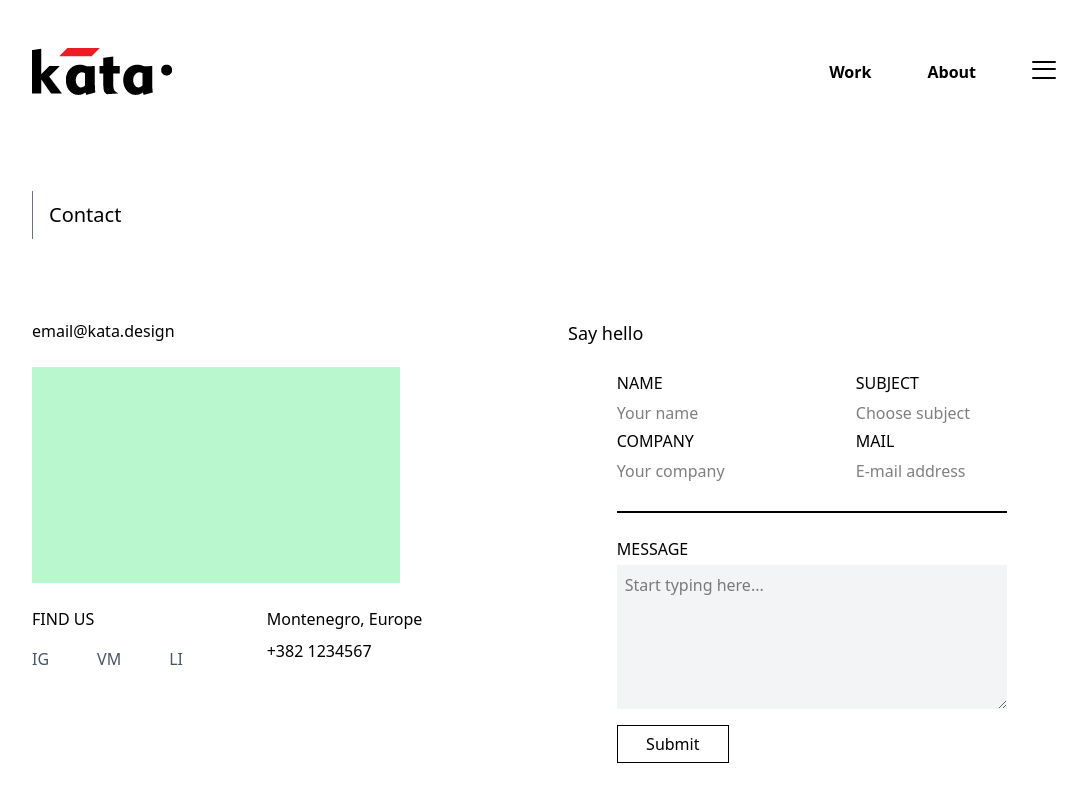
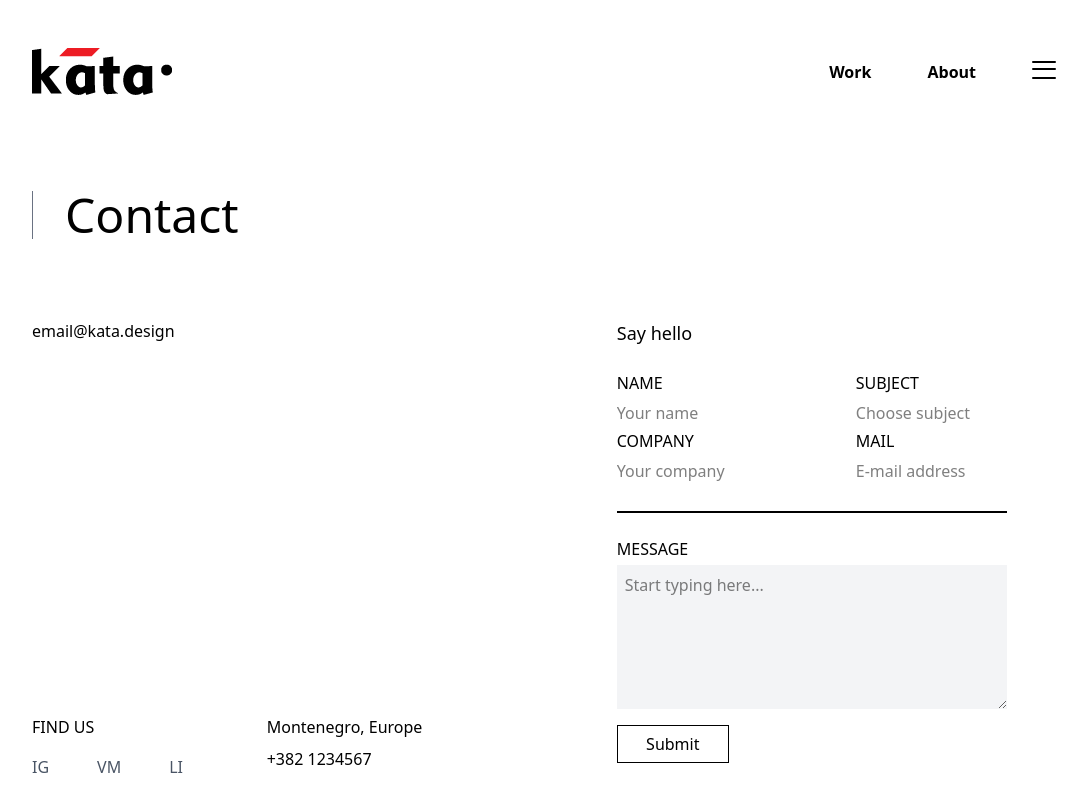
Before and after one commit to Suksii/katadesign-next, a Next.js app: page /contact in a window 1280 px wide. Shown: the top 812 px of the page, without its empty margins (96-1183 px from the left). Built offline with nearby package versions, Linux system fonts and the light colour scheme.

Commit message:
Typewriter component created and used and more styles modifications

```diff
--- a/package.json
+++ b/package.json
@@ -14,6 +14,9 @@
     "next-themes": "^0.4.6",
     "react": "19.1.0",
     "react-dom": "19.1.0",
+    "react-simple-typewriter": "^5.0.1",
+    "tailwind-merge": "^3.3.1",
+    "typewriter-effect": "^2.22.0",
     "zustand": "^5.0.6"
   },
   "devDependencies": {
--- a/src/app/(black-layout)/page.js
+++ b/src/app/(black-layout)/page.js
@@ -1,10 +1,10 @@
+import TypewriterText from "@/components/Typewriter";
 import Image from "next/image";
-import React from "react";
 
 function HomePage() {
   return (
-    <div className="min-h-[calc(100vh-291.06px)] flex flex-col md:justify-end relative pb-12">
-      <div className="fixed top-0 right-0 -translate-y-[8%] translate-x-[40%] sm:-translate-y-[15%] md:-translate-y-[15%] lg:-translate-y-[35%] inset-0 z-0">
+    <div className="min-h-[calc(100vh-288px)] flex flex-col md:justify-end relative pb-12">
+      <div className="fixed top-0 right-0 -translate-y-[8%] translate-x-[40%] sm:-translate-y-[15%] md:-translate-y-[15%] lg:-translate-y-[42%] inset-0 z-0">
         <Image
           src="/3s_logo_crveni.png"
           alt="3s_logo_crveni"
@@ -14,17 +14,10 @@ function HomePage() {
       </div>
       <h1 className="mb-12 md:mb-32">Who we are</h1>
       <div className="flex flex-col md:flex-row justify-between w-full">
-        <p className="flex-1 flex flex-col text-6xl md:text-[130px] uppercase font-bold tracking-widest font-mono">
-          <span className="typewriter-line text-gray-200 animate-typewriter1">
-            GLOBAL
-          </span>
-          <span className="typewriter-line text-gray-300 animate-typewriter2">
-            DESIGN
-          </span>
-          <span className="typewriter-line text-gray-400 animate-typewriter3">
-            AGENCY
-          </span>
-        </p>
+        <TypewriterText
+          lines={["Design", "Global", "Agency."]}
+          colors={["text-white", "text-white/85", "text-white/70"]}
+        />
         <p className="flex-1 flex justify-end pt-16 md:pt-0 md:text-lg">
           Branding & Creative Direction / Product and Packaging,
           <br />
@@ -33,7 +26,7 @@ function HomePage() {
           Spatial Design & Experiential
         </p>
       </div>
-      <p className="absolute right-0 bottom-2 border-r border-gray-500 text-xl pr-4 leading-12">
+      <p className="absolute right-0 bottom-2 border-r border-gray-500 text-xl pr-8 leading-12">
         What we do
       </p>
     </div>
--- a/src/app/(white-layout)/contact/page.js
+++ b/src/app/(white-layout)/contact/page.js
@@ -4,11 +4,14 @@ import React from "react";
 
 const ContactPage = () => {
   return (
-    <PagesWrapper title="Contact">
+    <PagesWrapper
+      title="Contact"
+      titleClassName="!text-5xl"
+      layoutClassName="!max-w-full"
+    >
       <div className="flex gap-12 flex-col md:flex-row">
-        <div className="flex-1 flex flex-col gap-6">
+        <div className="flex-1 flex flex-col justify-between gap-6">
           <p>email@kata.design</p>
-          <p className="bg-green-200 w-full md:max-w-[368px] h-54"></p>
           <div className="flex justify-between md:w-[80%]">
             <div className="flex flex-col gap-4">
               <p className="uppercase font-medium">Find us</p>
@@ -23,9 +26,9 @@ const ContactPage = () => {
             </div>
           </div>
         </div>
-        <div className="flex-1 flex flex-col gap-6 w-full">
-          <p className="text-lg">Say hello</p>
+        <div className="flex-1 w-full">
           <form className="w-full lg:w-[80%] mx-auto">
+            <p className="text-lg pb-6">Say hello</p>
             <div className="flex md:flex-col lg:flex-row items-center gap-2 w-full">
               <div className="flex flex-col gap-0.5 w-full">
                 <label className="uppercase font-medium">Name</label>
--- a/src/app/globals.css
+++ b/src/app/globals.css
@@ -1,53 +1,9 @@
 @import "tailwindcss";
 
 h1 {
-  @apply border-l border-gray-500 text-xl pl-4 leading-12;
+  @apply border-l border-gray-500 text-xl pl-8 leading-12;
 }
 
 h2 {
   @apply text-3xl font-medium tracking-wide pb-8;
 }
-
-@layer utilities {
-  @keyframes typewriter {
-    from {
-      width: 0;
-    }
-    to {
-      width: 100%;
-    }
-  }
-
-  @keyframes blink {
-    50% {
-      border-color: transparent;
-    }
-  }
-
-  .typewriter-line {
-    display: inline-block;
-    overflow: hidden;
-    white-space: nowrap;
-    border-right: 2px solid black;
-    width: 0;
-  }
-
-  .animate-typewriter1 {
-    animation: typewriter 2s steps(10, end) forwards,
-      blink 0.7s step-end infinite;
-  }
-
-  .animate-typewriter2 {
-    animation: typewriter 2s steps(10, end) forwards,
-      blink 0.7s step-end infinite;
-    animation-delay: 2.2s;
-    animation-fill-mode: forwards;
-  }
-
-  .animate-typewriter3 {
-    animation: typewriter 2s steps(10, end) forwards,
-      blink 0.7s step-end infinite;
-    animation-delay: 4.4s;
-    animation-fill-mode: forwards;
-  }
-}
--- a/src/components/HamburgerMenu.jsx
+++ b/src/components/HamburgerMenu.jsx
@@ -7,7 +7,6 @@ import { usePathname } from "next/navigation";
 import { useEffect } from "react";
 import { socialMediaList } from "./utils/constants";
 import { openLink } from "./utils/helpers";
-import SocialLinks from "./SocialLinks";
 
 export default function HamburgerMenu({ variant = "light" }) {
   const { isOpen, setIsOpen } = useMenuStore();
@@ -111,13 +110,13 @@ export default function HamburgerMenu({ variant = "light" }) {
               animate="visible"
               exit="exit"
             >
-              <div className="flex flex-col items-start gap-10">
+              <div className="flex flex-col items-start gap-10 md:pl-40">
                 {navMenu.map((item, index) => (
                   <motion.div key={index} variants={linkVariants}>
                     <Link
                       href={item.link}
                       onClick={() => setIsOpen(false)}
-                      className="group relative block text-3xl md:text-5xl uppercase tracking-wider transition-all duration-300 w-[200px] mx-auto"
+                      className="group relative block text-3xl sm:text-4xl md:text-5xl uppercase tracking-wider transition-all duration-300 w-[200px] mx-auto"
                     >
                       <span className="absolute left-0 top-1/2 -translate-y-1/2 w-[1px] h-0 group-hover:h-full transition-all duration-300 bg-black"></span>
 
--- /dev/null
+++ b/src/components/Typewriter.jsx
@@ -0,0 +1,62 @@
+"use client";
+
+import { useEffect, useState } from "react";
+
+const TypewriterText = ({
+  lines = [],
+  speed = 100,
+  delayBetween = 100,
+  colors = [],
+}) => {
+  const [currentLine, setCurrentLine] = useState(0);
+  const [displayedLines, setDisplayedLines] = useState([]);
+  const [charIndex, setCharIndex] = useState(0);
+
+  useEffect(() => {
+    if (currentLine >= lines.length) return;
+
+    const line = lines[currentLine];
+
+    const timeout = setTimeout(
+      () => {
+        if (charIndex < line.length) {
+          const updatedLines = [...displayedLines];
+          updatedLines[currentLine] =
+            (updatedLines[currentLine] || "") + line[charIndex];
+          setDisplayedLines(updatedLines);
+          setCharIndex(charIndex + 1);
+        } else {
+          setCurrentLine(currentLine + 1);
+          setCharIndex(0);
+        }
+      },
+      charIndex < line.length ? speed : delayBetween
+    );
+
+    return () => clearTimeout(timeout);
+  }, [charIndex, currentLine, lines, displayedLines, speed, delayBetween]);
+
+  return (
+    <p className="flex-1 flex flex-col">
+      {lines.map((line, index) => (
+        <span
+          key={index}
+          className={`inline-block w-[10ch] font-bold  text-6xl md:text-[130px] uppercase tracking-widest font-mono leading-none relative ${
+            colors[index] || ""
+          }`}
+        >
+          <span className="invisible">{line}</span>
+
+          <span className="absolute left-0 top-0">
+            {displayedLines[index] || ""}
+            {index === currentLine && (
+              <span className="w-12 animate-ping !font-light">|</span>
+            )}
+          </span>
+        </span>
+      ))}
+    </p>
+  );
+};
+
+export default TypewriterText;
--- a/src/components/wrappers/PagesWrapper.jsx
+++ b/src/components/wrappers/PagesWrapper.jsx
@@ -1,11 +1,25 @@
+"use client";
+
 import React from "react";
+import { motion } from "framer-motion";
 
-const PagesWrapper = ({ children, title }) => {
+const PagesWrapper = ({
+  children,
+  title,
+  layoutClassName = "",
+  titleClassName = "",
+}) => {
   return (
-    <div>
-      <h1>{title}</h1>
-      <div className="max-w-6xl mx-auto pt-12 md:pt-20">{children}</div>
-    </div>
+    <motion.div
+      initial={{ opacity: 0 }}
+      animate={{ opacity: 1 }}
+      transition={{ duration: 2 }}
+    >
+      <h1 className={titleClassName}>{title}</h1>
+      <div className={`${layoutClassName} max-w-6xl mx-auto pt-12 md:pt-20`}>
+        {children}
+      </div>
+    </motion.div>
   );
 };
 
```
Also changed, not shown: 1 other file (tests, documents, lock files or other folders).
